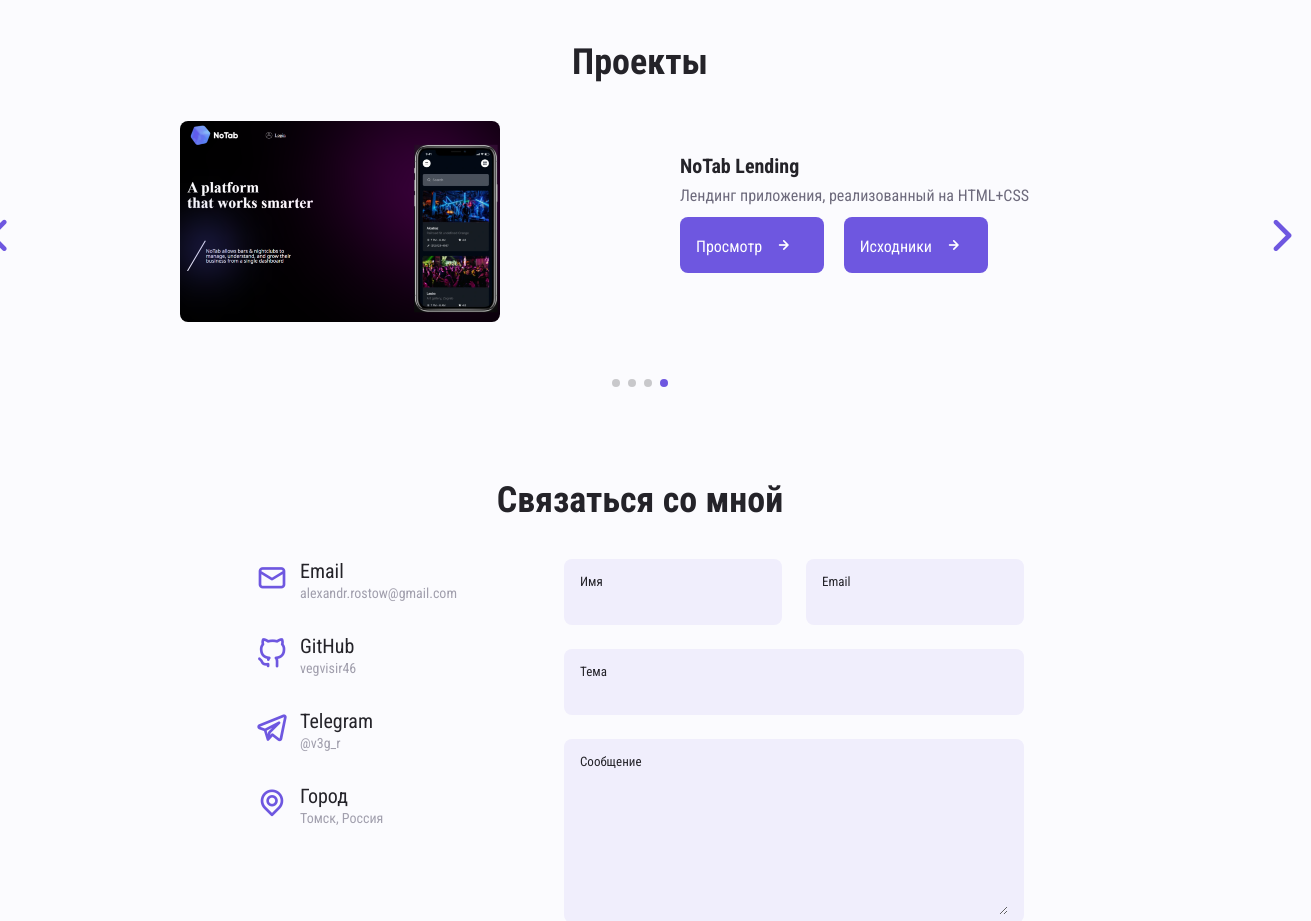
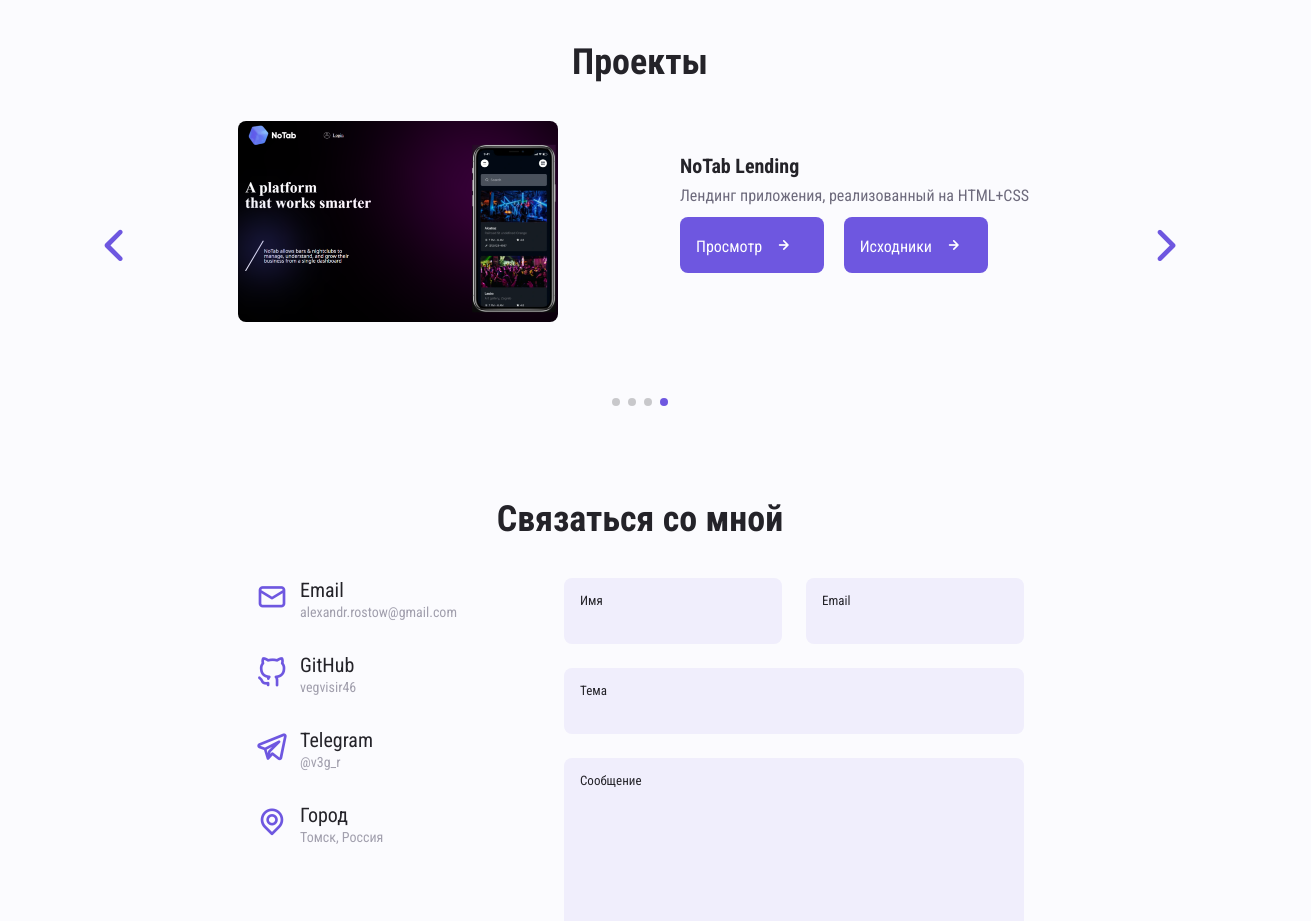
Before and after one commit to vegvisir46/adaptive_lending, a website: page index.html in a window 1280 px wide. Shown: the part 1880-2801 px from the top of the page, 1311 px wide, since content can reach past the window. Drawn offline with nearby package versions, Linux system fonts and the light colour scheme.

Commit message:
fix proj width

```diff
--- a/assets/css/style.css
+++ b/assets/css/style.css
@@ -555,7 +555,7 @@
 /* PORTFOLIO  */
 .portfolio_container {
   overflow: initial;
-  max-width: 1200px;
+  max-width: 968px;
 }
 
 .portfolio_content {
```
